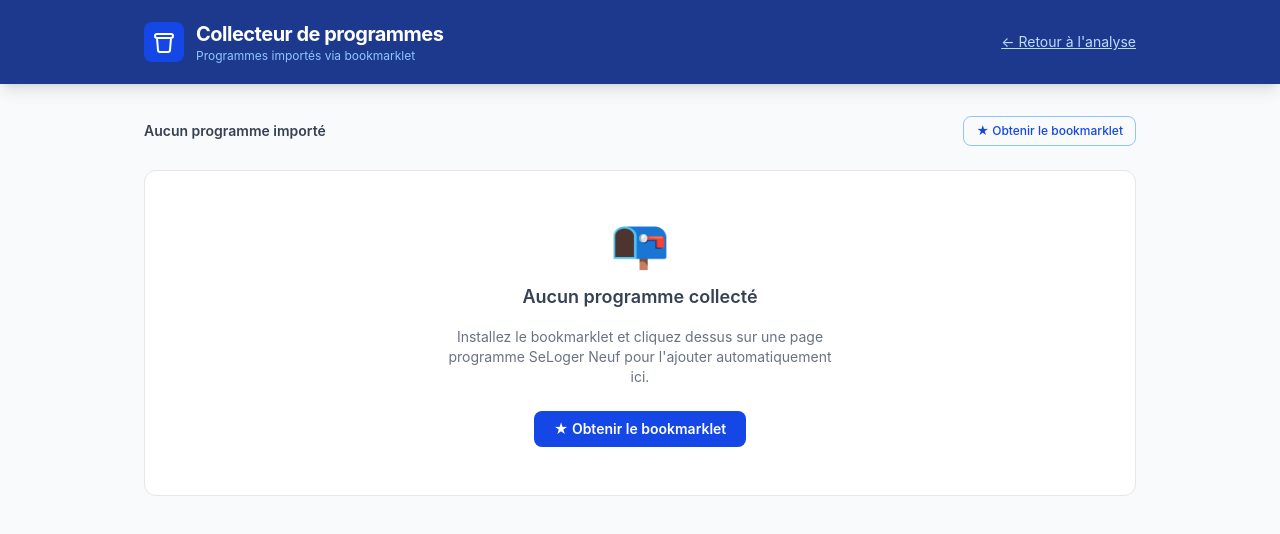
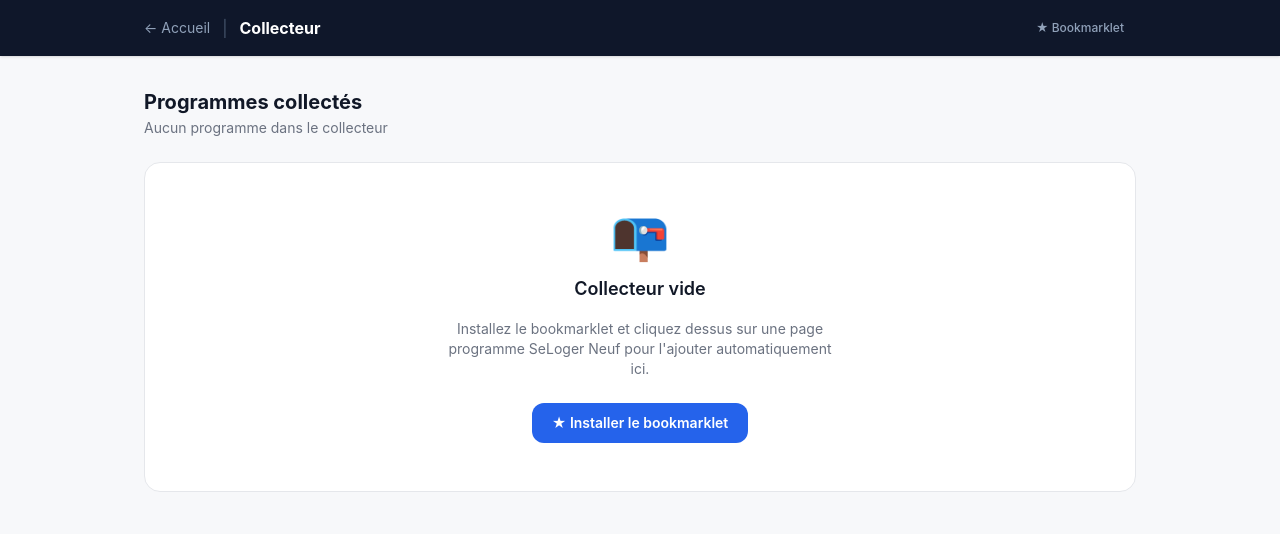
Before and after one commit to titolotiti/Se-loger-neuf-, a Next.js app: page /collecteur in a window 1280 px wide. Shown: the top 534 px of the page. Built offline with nearby package versions, Linux system fonts and the light colour scheme.

Commit message:
Update page.tsx

```diff
--- a/src/app/collecteur/page.tsx
+++ b/src/app/collecteur/page.tsx
@@ -14,8 +14,11 @@ type ImportedLot = {
   surfaceM2?: number | null;
   priceEur?: number | null;
   pricePerM2?: number | null;
-  availableCount?: number | null;
-  debug?: unknown;
+  availableCount: number;
+  debug?: {
+    rawBlockText?: string;
+    parsingWarnings?: string[];
+  } & Record<string, unknown>;
 };
 
 type ImportedProgramData = {
@@ -27,12 +30,13 @@ type ImportedProgramData = {
   availableUnits?: number | null;
   bodyTextSample?: string;
   rawTypologyBlocks?: unknown[];
-  lots?: ImportedLot[];
+  lots: ImportedLot[];
   importedAt?: string;
   developer?: string;
   city?: string;
   address?: string;
 };
+
 
 const LS_KEY = "seloger_neuf_collected_programs";
 
@@ -48,8 +52,9 @@ function buildAnalysisResult(programs: ImportedProgramData[]): NeufAnalysisResul
     const city = prog.city?.trim() || "Import";
 
     const listings: NeufListing[] = (prog.lots ?? [])
-      .filter((lot): lot is ImportedLot & { typology: NonNullable<ImportedLot["typology"]> } =>
-        lot.typology != null
+      .filter(
+        (lot): lot is ImportedLot & { typology: NonNullable<ImportedLot["typology"]> } =>
+          lot.typology !== null
       )
       .map((lot, li) => {
         const pricePerM2 =
@@ -75,11 +80,7 @@ function buildAnalysisResult(programs: ImportedProgramData[]): NeufAnalysisResul
           availableCount: lot.availableCount ?? undefined,
           reliabilityScore: hasSurface && hasPrice ? 85 : 50,
           excludedFromStats: !hasSurface || !hasPrice,
-          exclusionReason: !hasSurface
-            ? "Surface manquante"
-            : !hasPrice
-            ? "Prix manquant"
-            : undefined,
+          exclusionReason: !hasSurface ? "Surface manquante" : !hasPrice ? "Prix manquant" : undefined,
         };
       });
 
@@ -100,13 +101,7 @@ function buildAnalysisResult(programs: ImportedProgramData[]): NeufAnalysisResul
 
   return {
     input: { address: "Import bookmarklet" },
-    geocodedAddress: {
-      label: "Import bookmarklet",
-      city: "Analyse",
-      postalCode: "",
-      lat: 0,
-      lng: 0,
-    },
+    geocodedAddress: { label: "Import bookmarklet", city: "Analyse", postalCode: "", lat: 0, lng: 0 },
     programs: neufPrograms,
     listings: neufPrograms.flatMap((p) => p.listings),
     warnings: [],
@@ -141,15 +136,18 @@ export default function CollecteurPage() {
     save(programs.filter((_, i) => i !== idx));
   }
 
-  function clear() {
-    if (confirm(`Supprimer les ${programs.length} programme(s) du collecteur ?`)) {
+  function clearAll() {
+    if (
+      confirm(
+        `Supprimer les ${programs.length} programme(s) collecté(s) ?\n\nCette action est irréversible. À faire avant de commencer une nouvelle analyse.`
+      )
+    ) {
       save([]);
     }
   }
 
   function copyJson() {
-    const json = JSON.stringify(programs, null, 2);
-    navigator.clipboard.writeText(json).catch(() => {});
+    navigator.clipboard.writeText(JSON.stringify(programs, null, 2)).catch(() => {});
   }
 
   async function exportExcel() {
@@ -186,142 +184,189 @@ export default function CollecteurPage() {
 
   if (!ready) {
     return (
-      <main className="min-h-screen bg-gray-50 flex items-center justify-center">
-        <div className="animate-spin rounded-full h-10 w-10 border-b-2 border-blue-700" />
-      </main>
+      <div className="min-h-screen bg-[#F7F8FA] flex items-center justify-center">
+        <div className="animate-spin rounded-full h-10 w-10 border-2 border-[#2563EB] border-t-transparent" />
+      </div>
     );
   }
 
   return (
-    <main className="min-h-screen bg-gray-50">
+    <div className="min-h-screen bg-[#F7F8FA]">
       {/* Header */}
-      <header className="bg-blue-900 text-white shadow-lg">
-        <div className="max-w-5xl mx-auto px-4 py-5 flex items-center justify-between gap-4">
+      <header className="bg-[#0F172A] text-white sticky top-0 z-40 shadow-sm">
+        <div className="max-w-5xl mx-auto px-4 py-3.5 flex items-center justify-between gap-4">
           <div className="flex items-center gap-3">
-            <div className="bg-blue-700 rounded-lg p-2">
-              <svg className="h-6 w-6" fill="none" viewBox="0 0 24 24" stroke="currentColor">
-                <path strokeLinecap="round" strokeLinejoin="round" strokeWidth={2}
-                  d="M5 8h14M5 8a2 2 0 110-4h14a2 2 0 110 4M5 8l1 12a2 2 0 002 2h8a2 2 0 002-2L19 8" />
-              </svg>
-            </div>
-            <div>
-              <h1 className="text-xl font-bold tracking-tight">Collecteur de programmes</h1>
-              <p className="text-blue-300 text-xs">Programmes importés via bookmarklet</p>
-            </div>
+            <a href="/" className="text-slate-400 hover:text-white text-sm transition-colors">
+              ← Accueil
+            </a>
+            <span className="text-slate-600">|</span>
+            <span className="font-bold text-base">Collecteur</span>
+            {programs.length > 0 && (
+              <span className="bg-[#2563EB] text-white text-[11px] font-bold px-2 py-0.5 rounded-full">
+                {programs.length}
+              </span>
+            )}
           </div>
-          <a href="/" className="text-blue-200 hover:text-white text-sm underline">
-            ← Retour à l&apos;analyse
+          <a
+            href="/bookmarklet"
+            className="text-xs font-medium text-slate-400 hover:text-white px-3 py-1.5 rounded-lg hover:bg-white/5 transition-colors"
+          >
+            ★ Bookmarklet
           </a>
         </div>
       </header>
 
-      <div className="max-w-5xl mx-auto px-4 py-8 space-y-6">
+      <main className="max-w-5xl mx-auto px-4 py-8 space-y-6">
         {/* Actions bar */}
         <div className="flex flex-wrap items-center gap-3">
-          <span className="text-gray-700 font-semibold text-sm">
-            {programs.length === 0
-              ? "Aucun programme importé"
-              : `${programs.length} programme(s) importé(s)`}
-          </span>
+          <div>
+            <h1 className="text-xl font-bold text-[#111827]">Programmes collectés</h1>
+            <p className="text-sm text-[#6B7280] mt-0.5">
+              {programs.length === 0
+                ? "Aucun programme dans le collecteur"
+                : `${programs.length} programme${programs.length > 1 ? "s" : ""} importé${programs.length > 1 ? "s" : ""} via bookmarklet`}
+            </p>
+          </div>
+
           <div className="ml-auto flex flex-wrap gap-2">
-            <a
-              href="/bookmarklet"
-              className="px-3 py-1.5 text-xs font-medium border border-blue-300 text-blue-700 rounded-lg hover:bg-blue-50 transition-colors"
-            >
-              ★ Obtenir le bookmarklet
-            </a>
             {programs.length > 0 && (
               <>
+                {/* Vider — bouton bien visible */}
+                <button
+                  onClick={clearAll}
+                  className="flex items-center gap-1.5 px-4 py-2 text-sm font-semibold border-2 border-red-200 text-red-600 rounded-xl hover:bg-red-50 hover:border-red-400 transition-colors"
+                >
+                  <svg className="h-4 w-4" fill="none" viewBox="0 0 24 24" stroke="currentColor">
+                    <path strokeLinecap="round" strokeLinejoin="round" strokeWidth={2}
+                      d="M19 7l-.867 12.142A2 2 0 0116.138 21H7.862a2 2 0 01-1.995-1.858L5 7m5 4v6m4-6v6m1-10V4a1 1 0 00-1-1h-4a1 1 0 00-1 1v3M4 7h16" />
+                  </svg>
+                  Vider le collecteur
+                </button>
+
                 <button
                   onClick={copyJson}
-                  className="px-3 py-1.5 text-xs font-medium border border-gray-300 text-gray-600 rounded-lg hover:bg-gray-50 transition-colors"
+                  className="px-3 py-2 text-xs font-medium border border-[#E5E7EB] text-[#6B7280] rounded-xl hover:bg-white hover:text-[#111827] transition-colors"
                 >
                   Copier JSON
                 </button>
-                <button
-                  onClick={clear}
-                  className="px-3 py-1.5 text-xs font-medium border border-red-200 text-red-600 rounded-lg hover:bg-red-50 transition-colors"
-                >
-                  Nouvelle analyse / vider
-                </button>
+
                 <button
                   onClick={exportExcel}
                   disabled={exporting}
-                  className="px-4 py-1.5 text-xs font-semibold bg-blue-700 hover:bg-blue-800 disabled:bg-gray-400 text-white rounded-lg transition-colors"
+                  className="flex items-center gap-2 px-4 py-2 text-sm font-semibold bg-[#2563EB] hover:bg-[#1D4ED8] disabled:bg-[#9CA3AF] text-white rounded-xl transition-colors"
                 >
-                  {exporting ? "Export…" : "↓ Exporter Excel"}
+                  {exporting ? (
+                    <>
+                      <svg className="animate-spin h-4 w-4" viewBox="0 0 24 24" fill="none">
+                        <circle className="opacity-25" cx="12" cy="12" r="10" stroke="currentColor" strokeWidth="4" />
+                        <path className="opacity-75" fill="currentColor" d="M4 12a8 8 0 018-8V0C5.373 0 0 5.373 0 12h4z" />
+                      </svg>
+                      Export…
+                    </>
+                  ) : (
+                    <>
+                      <svg className="h-4 w-4" fill="none" viewBox="0 0 24 24" stroke="currentColor">
+                        <path strokeLinecap="round" strokeLinejoin="round" strokeWidth={2}
+                          d="M4 16v1a3 3 0 003 3h10a3 3 0 003-3v-1m-4-4l-4 4m0 0l-4-4m4 4V4" />
+                      </svg>
+                      Exporter Excel
+                    </>
+                  )}
                 </button>
               </>
             )}
           </div>
         </div>
 
+        {/* Note "Vider avant nouvelle analyse" */}
+        {programs.length > 0 && (
+          <div className="bg-[#FFFBEB] border border-amber-200 rounded-xl px-4 py-3 text-xs text-amber-800 flex items-start gap-2">
+            <span className="text-amber-500 shrink-0 mt-0.5">ℹ</span>
+            <span>
+              <strong>Nouvelle série d&apos;actifs ?</strong> Cliquez sur{" "}
+              <strong>Vider le collecteur</strong> avant de commencer pour repartir d&apos;une liste
+              vierge.
+            </span>
+          </div>
+        )}
+
+        {/* Export error */}
         {exportError && (
-          <div className="bg-red-50 border border-red-200 rounded-lg p-3 text-sm text-red-700">
+          <div className="bg-[#FEF2F2] border border-red-200 rounded-xl p-4 text-sm text-red-800">
             <strong>Erreur export :</strong> {exportError}
           </div>
         )}
 
         {/* Empty state */}
         {programs.length === 0 && (
-          <div className="bg-white rounded-xl border border-gray-200 p-12 text-center space-y-4">
+          <div className="bg-white border border-[#E5E7EB] rounded-2xl p-12 text-center space-y-4">
             <div className="text-5xl">📭</div>
-            <h2 className="text-lg font-semibold text-gray-700">Aucun programme collecté</h2>
-            <p className="text-gray-500 text-sm max-w-sm mx-auto">
+            <h2 className="text-lg font-semibold text-[#111827]">Collecteur vide</h2>
+            <p className="text-sm text-[#6B7280] max-w-sm mx-auto">
               Installez le bookmarklet et cliquez dessus sur une page programme SeLoger Neuf pour
               l&apos;ajouter automatiquement ici.
             </p>
             <a
               href="/bookmarklet"
-              className="inline-block mt-2 px-5 py-2 bg-blue-700 text-white text-sm font-semibold rounded-lg hover:bg-blue-800 transition-colors"
+              className="inline-block mt-2 px-5 py-2.5 bg-[#2563EB] text-white text-sm font-semibold rounded-xl hover:bg-[#1D4ED8] transition-colors"
             >
-              ★ Obtenir le bookmarklet
+              ★ Installer le bookmarklet
             </a>
           </div>
         )}
 
-        {/* Programs list */}
+        {/* Liste des programmes */}
         {programs.length > 0 && (
           <div className="space-y-3">
             {programs.map((prog, idx) => {
               const validLots = prog.lots?.filter((l) => l.typology !== null) ?? [];
+              const sourceUrl =
+                prog.sourceUrl ||
+                ((prog as Record<string, unknown>).pageUrl as string) ||
+                "";
               const importedDate = prog.importedAt
                 ? new Date(prog.importedAt).toLocaleString("fr-FR", {
-                    day: "2-digit", month: "2-digit", year: "numeric",
-                    hour: "2-digit", minute: "2-digit",
+                    day: "2-digit",
+                    month: "2-digit",
+                    year: "numeric",
+                    hour: "2-digit",
+                    minute: "2-digit",
                   })
                 : "—";
-              const sourceUrl = prog.sourceUrl || (prog as Record<string, unknown>).pageUrl as string || "";
+
+              // Avg price/m² from lots
+              const pm2vals = validLots.flatMap((l) => {
+                if (!l.surfaceM2 || !l.priceEur) return [];
+                const p = l.pricePerM2 ?? Math.round(l.priceEur / l.surfaceM2);
+                return Array<number>(l.availableCount).fill(p);
+              });
+              const avgPm2 =
+                pm2vals.length > 0
+                  ? Math.round(pm2vals.reduce((a, b) => a + b, 0) / pm2vals.length)
+                  : null;
 
               return (
                 <div
                   key={idx}
-                  className="bg-white rounded-xl border border-gray-200 p-5 hover:border-blue-200 transition-colors"
+                  className="bg-white border border-[#E5E7EB] rounded-2xl p-5 hover:border-[#BFDBFE] transition-colors"
                 >
                   <div className="flex items-start justify-between gap-4">
                     <div className="min-w-0 flex-1">
+                      {/* Titre */}
                       <div className="flex items-center gap-2 flex-wrap mb-1">
-                        <h3 className="font-semibold text-gray-900 text-sm truncate">
-                          {prog.programName}
-                        </h3>
+                        <h3 className="font-bold text-[#111827] text-sm">{prog.programName}</h3>
                         {prog.bookmarkletVersion && (
-                          <span className="text-[10px] bg-gray-100 text-gray-500 px-1.5 py-0.5 rounded font-mono">
+                          <span className="text-[10px] bg-[#F1F5F9] text-[#6B7280] px-1.5 py-0.5 rounded font-mono">
                             {prog.bookmarkletVersion}
                           </span>
                         )}
                       </div>
 
-                      <div className="flex flex-wrap gap-4 text-xs text-gray-500 mb-3">
-                        <span>
-                          <span className="font-medium text-gray-700">{prog.lots?.length ?? 0}</span>{" "}
-                          lot(s) brut ·{" "}
-                          <span className="font-medium text-gray-700">{validLots.length}</span>{" "}
-                          typologie(s) reconnue(s)
-                        </span>
+                      {/* Meta */}
+                      <div className="flex flex-wrap gap-3 text-xs text-[#6B7280] mb-3">
                         {prog.totalUnits != null && (
                           <span>
-                            Total :{" "}
-                            <span className="font-medium text-gray-700">
+                            <span className="font-semibold text-[#111827]">
                               {fmt(prog.totalUnits)}
                             </span>{" "}
                             logements
@@ -329,30 +374,38 @@ export default function CollecteurPage() {
                         )}
                         {prog.availableUnits != null && (
                           <span>
-                            Dispo :{" "}
-                            <span className="font-medium text-gray-700">
+                            <span className="font-semibold text-[#111827]">
                               {fmt(prog.availableUnits)}
+                            </span>{" "}
+                            disponibles
+                          </span>
+                        )}
+                        {avgPm2 != null && (
+                          <span>
+                            Moy.{" "}
+                            <span className="font-semibold text-[#111827]">
+                              {fmt(avgPm2)} €/m²
                             </span>
                           </span>
                         )}
                         <span>Importé le {importedDate}</span>
                       </div>
 
-                      {/* Lots summary */}
+                      {/* Lots / typologies */}
                       {validLots.length > 0 && (
-                        <div className="flex flex-wrap gap-1.5">
+                        <div className="flex flex-wrap gap-1.5 mb-3">
                           {validLots.map((lot, li) => (
                             <span
                               key={li}
-                              className="inline-flex items-center gap-1 bg-blue-50 text-blue-800 text-[11px] px-2 py-0.5 rounded-full"
+                              className="inline-flex items-center gap-1 bg-[#EFF6FF] text-[#2563EB] text-[11px] font-medium px-2 py-0.5 rounded-full"
                             >
-                              <span className="font-semibold">{lot.typology}</span>
+                              <span>{lot.typology}</span>
                               {lot.surfaceM2 != null && <span>{lot.surfaceM2} m²</span>}
                               {lot.pricePerM2 != null && (
                                 <span>{fmt(lot.pricePerM2)} €/m²</span>
                               )}
-                              {(lot.availableCount ?? 0) > 0 && (
-                                <span className="text-blue-500">×{lot.availableCount}</span>
+                              {lot.availableCount > 0 && (
+                                <span className="text-[#93C5FD]">×{lot.availableCount}</span>
                               )}
                             </span>
                           ))}
@@ -364,16 +417,17 @@ export default function CollecteurPage() {
                           href={sourceUrl}
                           target="_blank"
                           rel="noopener noreferrer"
-                          className="inline-block mt-2 text-[11px] text-blue-600 hover:underline truncate max-w-full"
+                          className="text-[11px] text-[#2563EB] hover:underline truncate max-w-full block"
                         >
                           {sourceUrl}
                         </a>
                       )}
                     </div>
 
+                    {/* Supprimer */}
                     <button
                       onClick={() => remove(idx)}
-                      className="shrink-0 text-gray-300 hover:text-red-500 transition-colors text-xl leading-none mt-0.5"
+                      className="shrink-0 text-[#D1D5DB] hover:text-red-500 transition-colors text-2xl leading-none mt-0.5"
                       title="Supprimer ce programme"
                     >
                       ×
@@ -385,13 +439,13 @@ export default function CollecteurPage() {
           </div>
         )}
 
+        {/* Footer note */}
         {programs.length > 0 && (
-          <div className="bg-amber-50 border border-amber-200 rounded-lg p-3 text-xs text-amber-800">
-            <strong>⚠️ Rappel :</strong> source exclusive SeLoger Neuf. Prix de commercialisation
-            affichés, non vérifiés, à confirmer avant toute utilisation.
-          </div>
+          <p className="text-xs text-[#9CA3AF] text-center">
+            Source exclusive SeLoger Neuf · Prix de commercialisation, non vérifiés
+          </p>
         )}
-      </div>
-    </main>
+      </main>
+    </div>
   );
 }
```
